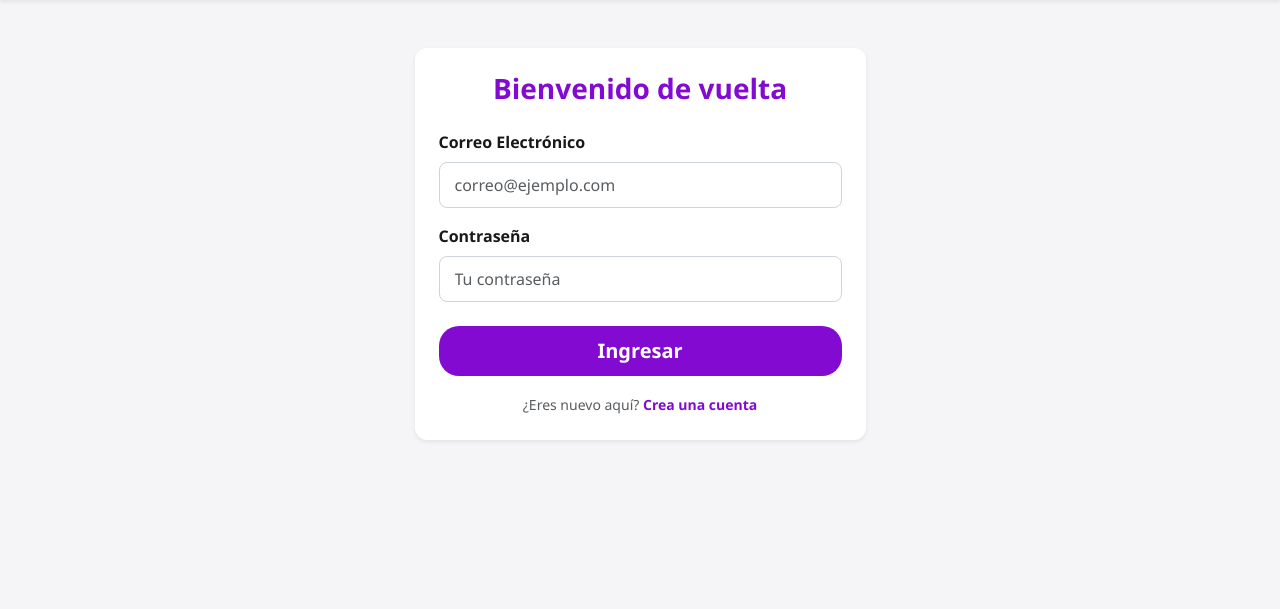
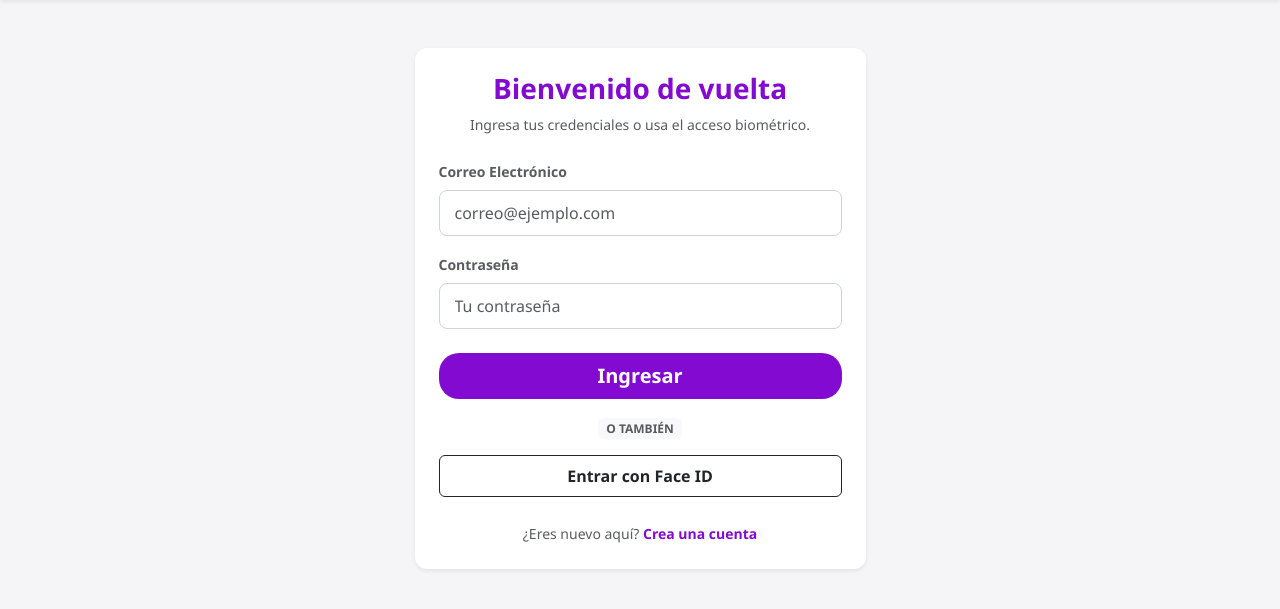
Before and after one commit to Daniellicea/proyecto_finanzas, a Flask app: page /login in a window 1280 px wide. Shown: the part 78-687 px from the top of the page. Run offline with Flask 3, Linux system fonts and the light colour scheme.

Commit message:
Actualizacion-FaceID

```diff
--- a/app/routes.py
+++ b/app/routes.py
@@ -1,111 +1,338 @@
-from flask import Blueprint, render_template, url_for, flash, redirect, request
+import base64
+import numpy as np
+import cv2
+import face_recognition
+import json
+
+from flask import Blueprint, render_template, url_for, flash, redirect, request, jsonify
+from flask_login import login_user, current_user, logout_user, login_required
+
 from app import db, bcrypt
 from app.forms import RegistrationForm, LoginForm, DeudaForm, GastoForm
 from app.models import User, Deuda, Banco, Gasto
 from app.utils import generar_plan
-from flask_login import login_user, current_user, logout_user, login_required
 
 main = Blueprint('main', __name__)
 
+# ---------------------------------------------------------
+# FUNCIONES PARA FACE ID
+# ---------------------------------------------------------
+
+def procesar_rostro_file(file_storage):
+    try:
+        file_bytes = np.frombuffer(file_storage.read(), np.uint8)
+        img = cv2.imdecode(file_bytes, cv2.IMREAD_COLOR)
+
+        rgb_img = cv2.cvtColor(img, cv2.COLOR_BGR2RGB)
+        encodings = face_recognition.face_encodings(rgb_img)
+
+        if len(encodings) > 0:
+            return encodings[0].tolist()
+        return None
+
+    except Exception as e:
+        print("Error FaceID:", e)
+        return None
+
+
+def procesar_rostro_base64(base64_str):
+
+    try:
+
+        if not base64_str:
+            return None
+
+        format, imgstr = base64_str.split(';base64,')
+        data = base64.b64decode(imgstr)
+
+        nparr = np.frombuffer(data, np.uint8)
+        img = cv2.imdecode(nparr, cv2.IMREAD_COLOR)
+
+        rgb_img = cv2.cvtColor(img, cv2.COLOR_BGR2RGB)
+
+        encodings = face_recognition.face_encodings(rgb_img)
+
+        if len(encodings) > 0:
+            return encodings[0].tolist()
+
+        return None
+
+    except Exception as e:
+        print("Error FaceID:", e)
+        return None
+
+
+# ---------------------------------------------------------
+# RUTAS PUBLICAS
+# ---------------------------------------------------------
+
 @main.route("/")
 def home():
-    return render_template('home.html', title='Inicio')
+    return render_template('home.html')
 
-@main.route("/educacion")
-def educacion():
-    return render_template('educacion.html', title='Academia Financiera')
+
+# ---------------------------------------------------------
+# REGISTRO
+# ---------------------------------------------------------
 
 @main.route("/register", methods=['GET', 'POST'])
 def register():
+
     if current_user.is_authenticated:
         return redirect(url_for('main.dashboard'))
+
     form = RegistrationForm()
+
     if form.validate_on_submit():
-        hashed_pw = bcrypt.generate_password_hash(form.password.data).decode('utf-8')
-        # Guardamos sin username
+
+        face_encoding_json = None
+
+        if 'face_file' in request.files:
+
+            file = request.files['face_file']
+
+            encoding = procesar_rostro_file(file)
+
+            if encoding:
+                face_encoding_json = json.dumps(encoding)
+
+        hashed_pw = bcrypt.generate_password_hash(
+            form.password.data).decode('utf-8')
+
         user = User(
             nombre=form.nombre.data,
             apellidos=form.apellidos.data,
             edad=form.edad.data,
             telefono=form.telefono.data,
             email=form.email.data,
-            password=hashed_pw
+            password_hash=hashed_pw,
+            face_encoding=face_encoding_json
         )
+
         db.session.add(user)
         db.session.commit()
-        flash('Cuenta creada exitosamente. Ya puedes iniciar sesión en Widata.', 'success')
+
+        flash('Cuenta creada correctamente', 'success')
+
         return redirect(url_for('main.login'))
-    return render_template('register.html', title='Registro', form=form)
+
+    return render_template('register.html', form=form)
+
+
+# ---------------------------------------------------------
+# LOGIN NORMAL
+# ---------------------------------------------------------
 
 @main.route("/login", methods=['GET', 'POST'])
 def login():
+
     if current_user.is_authenticated:
         return redirect(url_for('main.dashboard'))
+
     form = LoginForm()
+
     if form.validate_on_submit():
+
         user = User.query.filter_by(email=form.email.data).first()
-        if user and bcrypt.check_password_hash(user.password, form.password.data):
+
+        if user and bcrypt.check_password_hash(user.password_hash, form.password.data):
+
             login_user(user)
+
             return redirect(url_for('main.dashboard'))
+
         else:
-            flash('Error de inicio de sesión. Por favor verifica tu correo y contraseña.', 'danger')
-    return render_template('login.html', title='Login', form=form)
+
+            flash("Correo o contraseña incorrectos", "danger")
+
+    return render_template('login.html', form=form)
+
+
+# ---------------------------------------------------------
+# LOGIN FACE ID
+# ---------------------------------------------------------
+
+@main.route("/login_face_id", methods=['POST'])
+def login_face_id():
+
+    data = request.json.get("image")
+
+    encoding_actual = procesar_rostro_base64(data)
+
+    if not encoding_actual:
+
+        return jsonify({
+            "success": False,
+            "message": "No se detectó rostro"
+        })
+
+    usuarios = User.query.filter(User.face_encoding != None).all()
+
+    for user in usuarios:
+
+        encoding_db = np.array(json.loads(user.face_encoding))
+
+        match = face_recognition.compare_faces(
+            [encoding_db],
+            np.array(encoding_actual),
+            tolerance=0.5
+        )
+
+        if match[0]:
+
+            login_user(user)
+
+            return jsonify({
+                "success": True
+            })
+
+    return jsonify({
+        "success": False,
+        "message": "Rostro no reconocido"
+    })
+
+
+# ---------------------------------------------------------
+# LOGOUT
+# ---------------------------------------------------------
 
 @main.route("/logout")
 def logout():
     logout_user()
     return redirect(url_for('main.home'))
 
+
+# ---------------------------------------------------------
+# DASHBOARD
+# ---------------------------------------------------------
+
 @main.route("/dashboard", methods=['GET', 'POST'])
 @login_required
 def dashboard():
+
     form = DeudaForm()
-    bancos_disp = Banco.query.filter((Banco.emite_tarjeta_credito == True) | (Banco.otorga_prestamos == True)).all()
-    form.banco_id.choices = [(b.id, b.nombre) for b in bancos_disp]
+
+    bancos = Banco.query.all()
+
+    form.banco_id.choices = [(b.id, b.nombre) for b in bancos]
 
     if form.validate_on_submit():
-        deuda = Deuda(banco_id=form.banco_id.data, monto=form.monto.data, limite=form.limite.data, tasa=form.tasa.data, minimo=form.minimo.data, author=current_user)
+
+        deuda = Deuda(
+
+            banco_id=form.banco_id.data,
+            monto=form.monto.data,
+            limite=form.limite.data,
+            tasa=form.tasa.data,
+            minimo=form.minimo.data,
+            user_id=current_user.id
+
+        )
+
         db.session.add(deuda)
         db.session.commit()
-        flash('Crédito registrado exitosamente.', 'success')
+
+        flash("Crédito registrado", "success")
+
         return redirect(url_for('main.dashboard'))
 
     deudas = Deuda.query.filter_by(user_id=current_user.id).all()
+
     plan = generar_plan(deudas)
-    return render_template('dashboard.html', title='Pilar 1: Estrategias', form=form, plan=plan)
+
+    return render_template(
+        "dashboard.html",
+        form=form,
+        plan=plan
+    )
+
+
+# ---------------------------------------------------------
+# GASTOS
+# ---------------------------------------------------------
 
 @main.route("/gastos", methods=['GET', 'POST'])
 @login_required
 def gastos():
+
     form = GastoForm()
+
     if form.validate_on_submit():
-        nuevo_gasto = Gasto(descripcion=form.descripcion.data, monto=form.monto.data, categoria=form.categoria.data, author=current_user)
-        db.session.add(nuevo_gasto)
+
+        gasto = Gasto(
+            descripcion=form.descripcion.data,
+            monto=form.monto.data,
+            categoria=form.categoria.data,
+            user_id=current_user.id
+        )
+
+        db.session.add(gasto)
         db.session.commit()
-        flash('Gasto registrado. ¡Mantén el control de tu dinero!', 'success')
+
+        flash("Gasto agregado", "success")
+
         return redirect(url_for('main.gastos'))
 
-    mis_gastos = Gasto.query.filter_by(user_id=current_user.id).order_by(Gasto.fecha.desc()).all()
-    total_hormiga = sum(g.monto for g in mis_gastos if g.categoria == 'Hormiga')
+    mis_gastos = Gasto.query.filter_by(
+        user_id=current_user.id).order_by(Gasto.fecha.desc()).all()
+
+    total_hormiga = sum(g.monto for g in mis_gastos if g.categoria == "Hormiga")
+
     total_general = sum(g.monto for g in mis_gastos)
 
-    return render_template('gastos.html', title='Pilar 2: Fugas', form=form, gastos=mis_gastos, total_hormiga=total_hormiga, total_general=total_general)
+    return render_template(
+        "gastos.html",
+        form=form,
+        gastos=mis_gastos,
+        total_hormiga=total_hormiga,
+        total_general=total_general
+    )
+
+
+# ---------------------------------------------------------
+# ANALISIS
+# ---------------------------------------------------------
 
 @main.route("/analisis")
 @login_required
 def analisis():
+
     deudas = Deuda.query.filter_by(user_id=current_user.id).all()
+
     total_deuda = sum(d.monto for d in deudas)
+
     total_limite = sum(d.limite for d in deudas)
 
-    utilizacion = 0
     if total_limite > 0:
         utilizacion = (total_deuda / total_limite) * 100
+    else:
+        utilizacion = 0
 
     score = 850
-    if utilizacion > 80: score -= 250
-    elif utilizacion > 50: score -= 150
-    elif utilizacion > 30: score -= 50
-    elif total_deuda == 0 and total_limite == 0: score = 0
 
-    return render_template('analisis.html', title='Pilar 3: Score', score=score, utilizacion=utilizacion, total_deuda=total_deuda, total_limite=total_limite, deudas=deudas)
+    if utilizacion > 80:
+        score -= 250
+    elif utilizacion > 50:
+        score -= 150
+    elif utilizacion > 30:
+        score -= 50
+    elif total_deuda == 0 and total_limite == 0:
+        score = 0
+
+    return render_template(
+        "analisis.html",
+        score=score,
+        utilizacion=utilizacion,
+        total_deuda=total_deuda,
+        total_limite=total_limite,
+        deudas=deudas
+    )
+
+
+# ---------------------------------------------------------
+# EDUCACION
+# ---------------------------------------------------------
+
+@main.route("/educacion")
+def educacion():
+    return render_template("educacion.html")
--- a/app/templates/login.html
+++ b/app/templates/login.html
@@ -2,26 +2,111 @@
 {% block content %}
 <div class="row justify-content-center mt-5">
     <div class="col-md-5">
-        <div class="card-nu p-4 shadow-sm">
-            <h3 class="text-center text-primary-nu mb-4 fw-bold">Bienvenido de vuelta</h3>
-            <form method="POST" action="">
+        <div class="card-nu p-4 shadow-sm border-0">
+            <div class="text-center mb-4">
+                <h3 class="text-primary-nu fw-bold">Bienvenido de vuelta</h3>
+                <p class="text-muted small">Ingresa tus credenciales o usa el acceso biométrico.</p>
+            </div>
+
+            <div id="login-cam-box" class="d-none text-center mb-4 p-3 bg-light rounded shadow-inner">
+                <h6 class="fw-bold text-dark"><i class="fas fa-eye"></i> Escaneando Rostro...</h6>
+                <video id="login-video" width="100%" autoplay class="rounded border bg-dark mb-2 shadow-sm"></video>
+                <button type="button" id="verify-face-btn" class="btn btn-primary-nu w-100 fw-bold">
+                    <i class="fas fa-user-check"></i> Verificar Identidad
+                </button>
+                <button type="button" onclick="location.reload()" class="btn btn-link btn-sm text-muted mt-2">Cancelar</button>
+            </div>
+
+            <form method="POST" action="" id="login-form">
                 {{ form.hidden_tag() }}
+
                 <div class="mb-3">
-                    {{ form.email.label(class="form-label fw-bold") }}
-                    {{ form.email(class="form-control", placeholder="correo@ejemplo.com") }}
+                    {{ form.email.label(class="form-label fw-bold text-muted small") }}
+                    {% if form.email.errors %}
+                        {{ form.email(class="form-control is-invalid", placeholder="correo@ejemplo.com") }}
+                        <div class="invalid-feedback">{% for error in form.email.errors %}{{ error }}{% endfor %}</div>
+                    {% else %}
+                        {{ form.email(class="form-control", placeholder="correo@ejemplo.com") }}
+                    {% endif %}
                 </div>
+
                 <div class="mb-4">
-                    {{ form.password.label(class="form-label fw-bold") }}
-                    {{ form.password(class="form-control", placeholder="Tu contraseña") }}
+                    {{ form.password.label(class="form-label fw-bold text-muted small") }}
+                    {% if form.password.errors %}
+                        {{ form.password(class="form-control is-invalid", placeholder="Tu contraseña") }}
+                        <div class="invalid-feedback">{% for error in form.password.errors %}{{ error }}{% endfor %}</div>
+                    {% else %}
+                        {{ form.password(class="form-control", placeholder="Tu contraseña") }}
+                    {% endif %}
                 </div>
-                <div class="d-grid">
-                    {{ form.submit(class="btn btn-nu btn-lg") }}
+
+                <div class="d-grid gap-2">
+                    {{ form.submit(class="btn btn-nu btn-lg py-2 fw-bold") }}
+
+                    <div class="text-center my-2">
+                        <span class="badge bg-light text-muted">O TAMBIÉN</span>
+                    </div>
+
+                    <button type="button" id="btn-open-face" class="btn btn-outline-dark py-2 fw-bold">
+                        <i class="fas fa-user-shield"></i> Entrar con Face ID
+                    </button>
                 </div>
             </form>
-            <div class="text-center mt-3">
-                <small class="text-muted">¿Eres nuevo aquí? <a href="{{ url_for('main.register') }}" class="text-primary-nu fw-bold text-decoration-none">Crea una cuenta</a></small>
+
+            <div class="text-center mt-4">
+                <small class="text-muted">¿Eres nuevo aquí?
+                    <a href="{{ url_for('main.register') }}" class="text-primary-nu fw-bold text-decoration-none">Crea una cuenta</a>
+                </small>
             </div>
         </div>
     </div>
 </div>
+
+<script>
+const loginVideo = document.getElementById('login-video');
+const camBox = document.getElementById('login-cam-box');
+const loginForm = document.getElementById('login-form');
+const btnOpenFace = document.getElementById('btn-open-face');
+const btnVerify = document.getElementById('verify-face-btn');
+
+btnOpenFace.onclick = async () => {
+    try {
+        const stream = await navigator.mediaDevices.getUserMedia({ video: true });
+        loginVideo.srcObject = stream;
+        loginForm.style.display = 'none';
+        camBox.classList.remove('d-none');
+    } catch (err) {
+        alert("No se pudo acceder a la cámara. Verifica los permisos de tu navegador.");
+    }
+};
+
+btnVerify.onclick = async () => {
+    const canvas = document.createElement('canvas');
+    canvas.width = 640;
+    canvas.height = 480;
+    canvas.getContext('2d').drawImage(loginVideo, 0, 0);
+
+    const photoBase64 = canvas.toDataURL('image/jpeg');
+    btnVerify.disabled = true;
+    btnVerify.innerHTML = '<span class="spinner-border spinner-border-sm"></span> Procesando...';
+
+    try {
+        const response = await fetch("{{ url_for('main.login_face_id') }}", {
+            method: 'POST',
+            headers: {'Content-Type': 'application/json'},
+            body: JSON.stringify({ image: photoBase64 })
+        });
+        const data = await response.json();
+        if(data.success){
+            window.location.href = "{{ url_for('main.dashboard') }}";
+        } else {
+            alert("Acceso denegado: " + data.message);
+            location.reload();
+        }
+    } catch (error) {
+        alert("Error de conexión con el servidor.");
+        location.reload();
+    }
+};
+</script>
 {% endblock %}
```
Also changed, not shown: app/models.py (+14 -11 lines), app/templates/register.html (+13 -22 lines).
